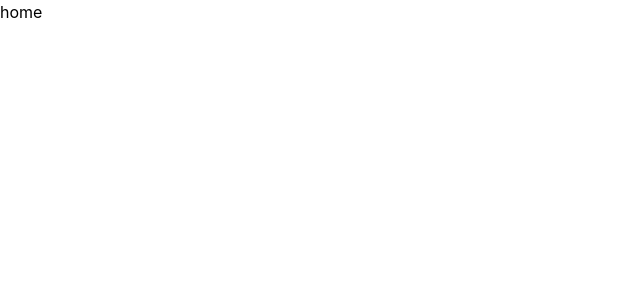
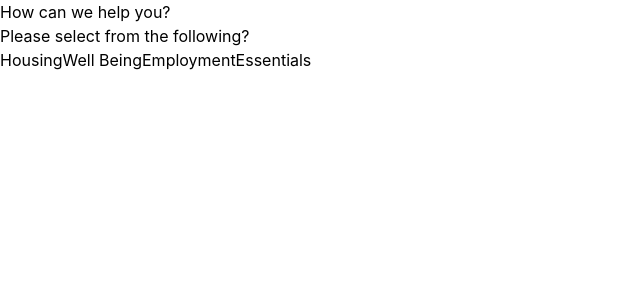
Before and after one commit to Change-Ahead/link-tool-app, a React (Vite) app: page / in a window 1280 px wide. Shown: the top 300 px of the page, without its empty margins (0-640 px from the left). Built offline with nearby package versions, Linux system fonts and the light colour scheme.

Commit message:
Add landing page (#8)
* feat: Add landing page basic

* feat: Add routing

* refactor: Markups

```diff
--- a/src/App.tsx
+++ b/src/App.tsx
@@ -4,15 +4,14 @@ import {
     Routes,
     Route
 } from "react-router-dom";
+import LandingPage from "./pages/LandingPage";
+import {questions} from "./constants";
 
 const App: React.FC = () => {
     return <Router>
         <Routes>
-            <Route path="/employment" element={<div>employement</div>} />
-            <Route path="/well-being" element={<div>well being</div>}/>
-            <Route path="/essentials" element={<div>essentials</div>}/>
-            <Route path="/housing" element={<div>housing</div>}/>
-            <Route path="/" element={<div>home</div>} />
+            {questions.map((question, key) => <Route key={key} path={question.link} element={<div>{question.name}</div>} />)}
+            <Route path="*" element={<LandingPage />}></Route>
         </Routes>
     </Router>;
 };
--- /dev/null
+++ b/src/constants.ts
@@ -0,0 +1,8 @@
+import {Question} from "./types/Question";
+
+export const questions: Question[] = [
+    {name: "Housing", link: "/housing"},
+    {name: "Well Being", link: "/wellBeing"},
+    {name: "Employment", link: "/employment"},
+    {name: "Essentials", link: "/essentials"},
+];
--- /dev/null
+++ b/src/pages/LandingPage.tsx
@@ -0,0 +1,16 @@
+import React from "react";
+import {questions} from "../constants";
+import {Question} from "../types/Question";
+import {Link} from "react-router-dom";
+
+function LandingPage() {
+    const LinkButton = (question: Question) => <Link to={question.link}>{question.name}</Link>;
+
+    return <div>
+        <h2>How can we help you?</h2>
+        <h3>Please select from the following?</h3>
+        {questions.map(LinkButton)}
+    </div>;
+}
+
+export default LandingPage;
--- /dev/null
+++ b/src/types/Question.ts
@@ -0,0 +1,4 @@
+export interface Question {
+    name: string,
+    link: string
+}
```
Also changed, not shown: 1 other file (tests, documents, lock files or other folders).
